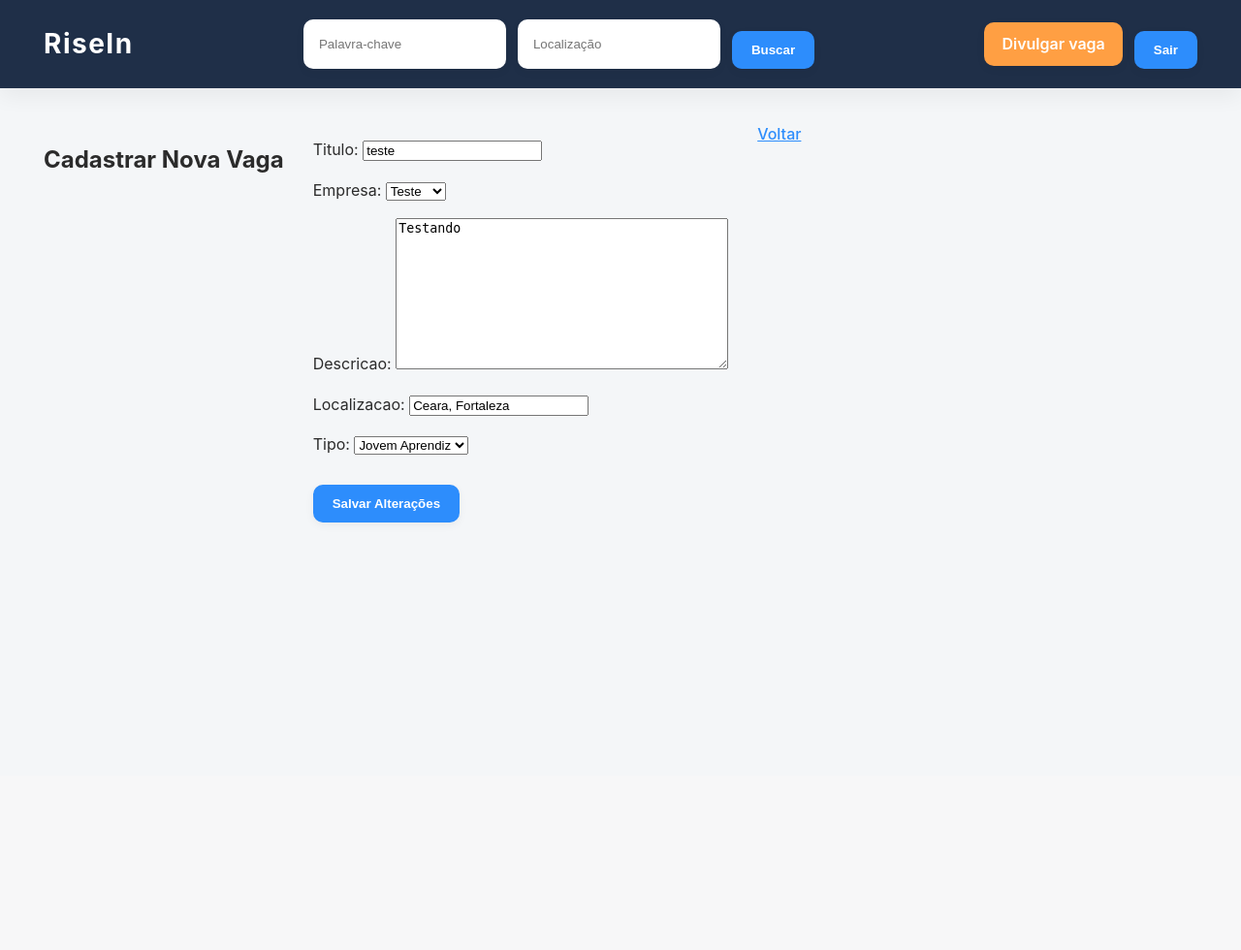
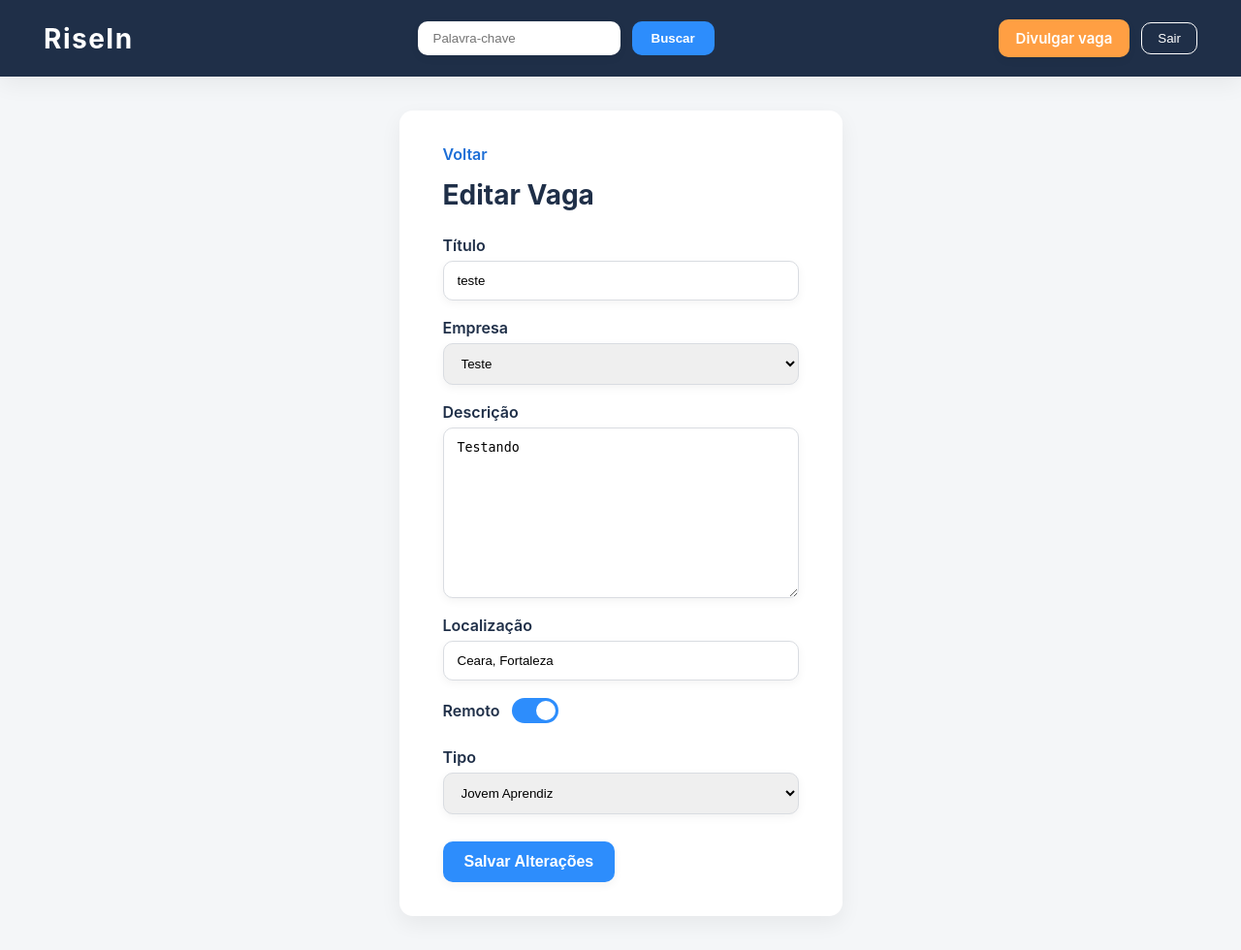
Before and after one commit to DanielSSPP/RiseIn-Project, a Django app: page /editar/6/ in a window 1280 px wide. Shown: the whole page at 97% size. Before the commit the page ends 539 px from the top, so only its background shows below. Run offline with Django 5.2, Linux system fonts and the light colour scheme; a user stored in the database is signed in; data comes from the database, SQL or seed files in the repository; both versions use the stored data as it was after the commit.

Commit message:
Design melhorado

```diff
--- a/risein/opportunity/forms.py
+++ b/risein/opportunity/forms.py
@@ -4,12 +4,13 @@ from .models import Vaga, Empresa
 class VagaForm(forms.ModelForm):
     class Meta:
         model = Vaga
-        fields = ['titulo', 'empresa', 'descricao', 'localizacao', 'tipo']
+        fields = ['titulo', 'empresa', 'descricao', 'localizacao', 'tipo','remoto']
         widgets = {
             'titulo': forms.TextInput(attrs={'class': 'form-control'}),
             'empresa': forms.Select(attrs={'class': 'form-control'}),
             'descricao': forms.Textarea(attrs={'class': 'form-control'}),
             'localizacao': forms.TextInput(attrs={'class': 'form-control'}),
+            'remoto': forms.CheckboxInput(attrs={'class': 'switch-input'}),
             'tipo': forms.Select(attrs={'class': 'form-control'}),
         }
 
--- a/risein/opportunity/static/opportunity/style.css
+++ b/risein/opportunity/static/opportunity/style.css
@@ -20,7 +20,6 @@ body {
     font-family: "Inter", Arial, sans-serif;
     background: var(--bg);
     color: var(--text-dark);
-    line-height: 1.6;
 }
 
 header {
@@ -118,6 +117,7 @@ main {
     flex: 1;
     background: white;
     padding: 25px;
+    flex-shrink: 0;
     border-radius: var(--radius-lg);
     box-shadow: var(--shadow);
     position: sticky;
@@ -166,10 +166,11 @@ main {
 }
 
 .vagas {
-    flex: 3;
+    flex: 4;
     display: flex;
     flex-direction: column;
     width: 100%;
+    height: 50%;
 }
 
 .vagas h2 {
@@ -238,30 +239,251 @@ main {
     margin: 0 auto;
 }
 
-form button[type="submit"] {
-    background: var(--secondary);
-    border: none;
-    padding: 12px 20px;
-    color: white;
+.form-group {
+    display: flex;
+    flex-direction: column;
+    margin-bottom: 18px;
+}
+
+.form-group label {
+    font-weight: 600;
+    margin-bottom: 6px;
+    color: var(--primary);
+}
+
+.form-control {
+    padding: 12px 14px;
     border-radius: var(--radius);
-    cursor: pointer;
-    margin-top: 12px;
-    font-weight: 600;
+    border: 1px solid #d9dce1;
     box-shadow: var(--shadow-sm);
 }
 
-form button[type="submit"]:hover {
-    background: var(--secondary-dark);
+.form-control:focus {
+    border-color: var(--secondary);
 }
 
-a {
-    color: var(--secondary);
-    font-weight: 500;
+.checkbox-group {
+    display: flex;
+    align-items: center;
+    gap: 10px;
 }
+
+.form-checkbox {
+    width: 18px;
+    height: 18px;
+}
+
+.switch-group {
+    display: flex;
+    align-items: center;
+    gap: 12px;
+    margin: 16px 0;
+}
+
+.switch-input {
+    opacity: 0;
+    width: 0;
+    height: 0;
+    position: absolute;
+}
+
+.switch {
+    position: relative;
+    display: inline-block;
+    width: 48px;
+    height: 26px;
+}
+
+.slider {
+    position: absolute;
+    cursor: pointer;
+    top: 0; left: 0;
+    right: 0; bottom: 0;
+    background-color: #ccc;
+    border-radius: 34px;
+    transition: 0.3s;
+}
+
+.slider::before {
+    position: absolute;
+    content: "";
+    height: 20px;
+    width: 20px;
+    left: 3px;
+    bottom: 3px;
+    background-color: white;
+    border-radius: 50%;
+    transition: 0.3s;
+}
+
+.switch-input:checked + .slider {
+    background-color: var(--secondary);
+}
+
+.switch-input:checked + .slider::before {
+    transform: translateX(22px);
+}
+
+.switch-label {
+    font-weight: 600;
+    color: var(--primary);
+}
+
 
 a:hover {
     color: var(--secondary-dark);
 }
+
+.form-container {
+    max-width: 650px;
+    background: white;
+    padding: 35px 45px;
+    border-radius: var(--radius-lg);
+    box-shadow: var(--shadow);
+    margin: 0 auto;
+}
+
+.form-header {
+    align-items: center;
+    margin-bottom: 25px;
+    margin-top: 15px;
+}
+
+.form-header h2 {
+    font-size: 28px;
+    color: var(--primary);
+    margin: 0;
+}
+
+.btn-voltar {
+    text-decoration: none;
+    color: var(--secondary-dark);
+    font-weight: 600;
+    transition: 0.25s;
+    font-weight: 600;
+}
+
+.btn-voltar:hover {
+    color: var(--secondary);
+}
+
+.horizontal-group {
+    display: flex;
+    align-items: center;
+    gap: 12px;
+    margin: 10px 0 25px;
+}
+
+.switch-text {
+    font-weight: 600;
+    color: var(--primary);
+}
+
+.btn-submit {
+    background: var(--secondary);
+    color: white;
+    border: none;
+    padding: 12px 22px;
+    border-radius: var(--radius);
+    font-size: 16px;
+    font-weight: 600;
+    cursor: pointer;
+    margin-top: 10px;
+    box-shadow: var(--shadow-sm);
+    transition: 0.25s;
+}
+
+.btn-submit:hover {
+    background: var(--secondary-dark);
+}
+
+/* Container principal */
+.vaga-detalhe-container {
+    max-width: 800px;
+    margin: 0 auto;
+    padding: 25px;
+}
+
+/* Título */
+.vaga-titulo {
+    font-size: 32px;
+    font-weight: 700;
+    color: var(--primary);
+    margin-bottom: 25px;
+}
+
+/* Card com informações */
+.vaga-detalhes-card {
+    background: white;
+    padding: 30px 35px;
+    border-radius: var(--radius-lg);
+    box-shadow: var(--shadow);
+}
+
+/* Parágrafos */
+.vaga-detalhes-card p {
+    font-size: 16px;
+    color: var(--text-dark);
+    margin-bottom: 12px;
+}
+
+.vaga-descricao {
+    background: #f8f9fb;
+    padding: 12px 15px;
+    border-radius: var(--radius);
+    margin-top: 6px;
+    color: var(--text-light);
+    line-height: 1.5;
+}
+
+.data-publicacao {
+    margin-top: 20px;
+    font-size: 14px;
+    color: var(--text-light);
+}
+
+/* Botões */
+.acoes {
+    margin-top: 25px;
+    display: flex;
+    gap: 12px;
+}
+
+/* Botões padrão */
+.btn {
+    padding: 10px 18px;
+    border-radius: var(--radius);
+    text-decoration: none;
+    font-weight: 600;
+    transition: 0.25s;
+    font-size: 15px;
+}
+
+/* Botão Editar */
+.btn.editar {
+    background: var(--secondary);
+    color: white;
+}
+.btn.editar:hover {
+    background: var(--secondary-dark);
+}
+
+.btn.excluir {
+    background: #e74c3c;
+    color: white;
+}
+.btn.excluir:hover {
+    background: #c0392b;
+}
+
+.btn.voltar {
+    background: #bdc3c7;
+    color: white;
+}
+.btn.voltar:hover {
+    background: #a0a4a7;
+}
+
 
 @media (max-width: 900px) {
     main {
--- a/risein/opportunity/templates/opportunity/base.html
+++ b/risein/opportunity/templates/opportunity/base.html
@@ -14,7 +14,6 @@
     <div class="search-bar">
         <form method="get" action="{% url 'home' %}">
             <input type="text" name="busca" placeholder="Palavra-chave" value="{{ request.GET.busca }}">
-            <input type="text" name="localizacao" placeholder="Localização" value="{{ request.GET.localizacao }}">
             <button type="submit">Buscar</button>
         </form>
     </div>
--- a/risein/opportunity/templates/opportunity/criar_vaga.html
+++ b/risein/opportunity/templates/opportunity/criar_vaga.html
@@ -1,14 +1,62 @@
 {% extends "opportunity/base.html" %}
 {% block content %}
 
-<h2>Cadastrar Nova Vaga</h2>
+<div class="form-container">
+    <a class="btn-voltar" href="{% url 'home' %}">Voltar</a>
 
-<form method="post">
-    {% csrf_token %}
-    {{ form.as_p }}
-    <button type="submit">{% if form.instance.pk %}Salvar Alterações{% else %}Publicar{% endif %}</button>
-</form>
+    <div class="form-header">
+        {% if form.instance.pk %}
+                <h2>Editar Vaga</h2>
+            {% else %}
+                <h2>Cadastrar Nova Vaga</h2>
+            {% endif %}
+    </div>
 
-<a href="{% url 'home' %}">Voltar</a>
+    <form method="post" class="vaga-form">
+        {% csrf_token %}
+
+        <div class="form-group">
+            <label for="{{ form.titulo.id_for_label }}">Título</label>
+            {{ form.titulo }}
+        </div>
+
+        <div class="form-group">
+            <label for="{{ form.empresa.id_for_label }}">Empresa</label>
+            {{ form.empresa }}
+        </div>
+
+        <div class="form-group">
+            <label for="{{ form.descricao.id_for_label }}">Descrição</label>
+            {{ form.descricao }}
+        </div>
+
+        <div class="form-group">
+            <label for="{{ form.localizacao.id_for_label }}">Localização</label>
+            {{ form.localizacao }}
+        </div>
+
+        <div class="horizontal-group">
+            <label class="switch-text">Remoto</label>
+            <label class="switch">
+                {{ form.remoto }}
+                <span class="slider"></span>
+            </label>
+        </div>
+
+        <div class="form-group">
+            <label for="{{ form.tipo.id_for_label }}">Tipo</label>
+            {{ form.tipo }}
+        </div>
+
+        <button class="btn-submit" type="submit">
+            {% if form.instance.pk %}
+                Salvar Alterações
+            {% else %}
+                Publicar
+            {% endif %}
+        </button>
+    </form>
+
+</div>
 
 {% endblock %}
--- a/risein/opportunity/views.py
+++ b/risein/opportunity/views.py
@@ -18,9 +18,10 @@ def home(request):
         tipo = form.cleaned_data.get('tipo')
         remoto = form.cleaned_data.get('remoto')
 
-
         if busca:
-            vagas = vagas.filter(titulo__icontains=busca)
+            vagas = vagas.filter(
+                titulo__icontains=busca
+            )
         if localizacao:
             vagas = vagas.filter(localizacao__icontains=localizacao)
         if tipo:
@@ -28,8 +29,8 @@ def home(request):
         if remoto:
             vagas = vagas.filter(remoto=True)
 
+    return render(request, 'opportunity/home.html', {'form': form, 'vagas': vagas})
 
-    return render(request, 'opportunity/home.html', {'form': form, 'vagas': vagas})
 
 
 @staff_member_required
--- a/risein/risein/settings.py
+++ b/risein/risein/settings.py
@@ -84,6 +84,8 @@ STATIC_URL = 'static/'
 MEDIA_URL = '/media/'
 MEDIA_ROOT = BASE_DIR / 'media'
 
+LOGIN_URL = '/admin/login/'
+
 LOGOUT_REDIRECT_URL = '/'
 
 DEFAULT_AUTO_FIELD = 'django.db.models.BigAutoField'
```
Also changed, not shown: risein/opportunity/templates/opportunity/home.html (+24 -10 lines), risein/opportunity/templates/opportunity/vaga_detail.html (+30 -9 lines), risein/db.sqlite3.
